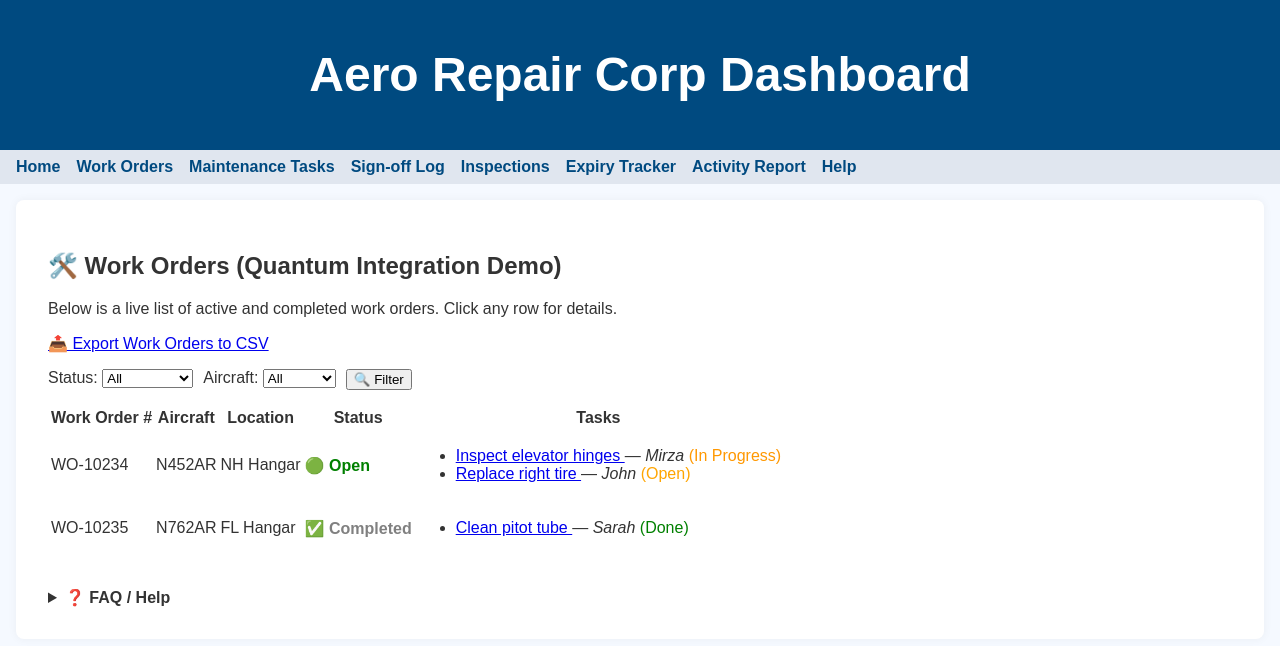
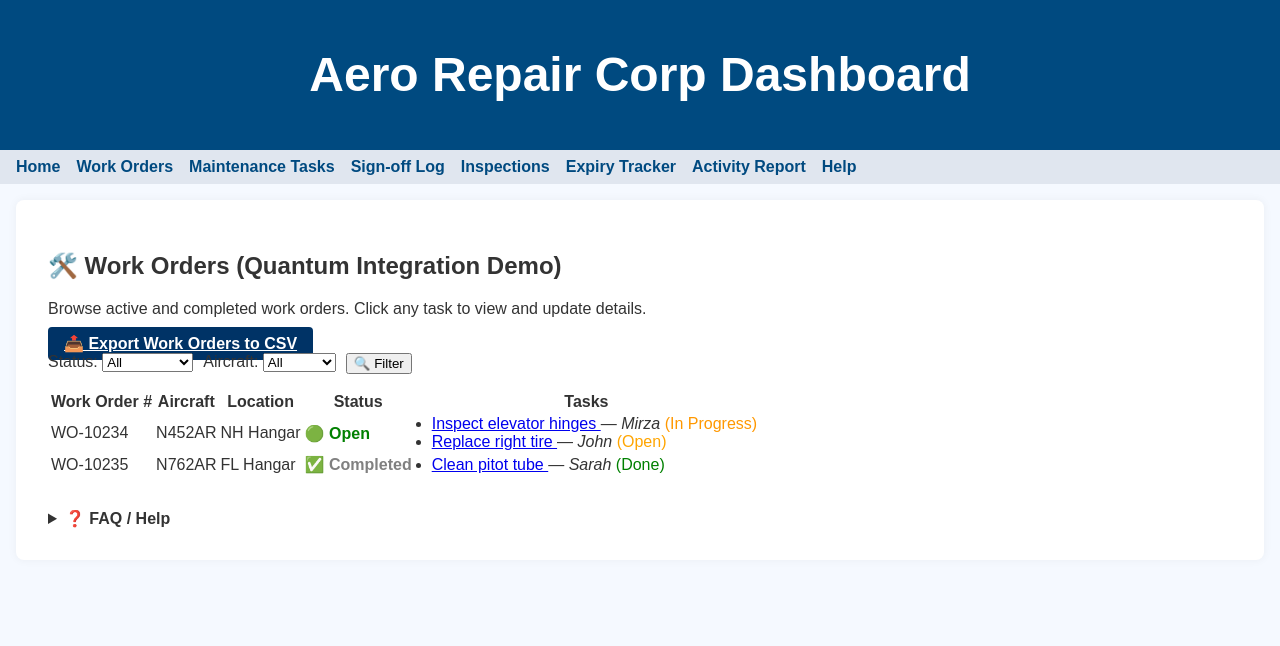
Before and after one commit to C-3-3/aero-repair-dashboard, a Flask app: page /workorders in a window 1280 px wide. Shown: the part 81-727 px from the top of the page. Run offline with Flask 3, Linux system fonts and the light colour scheme; the visitor is signed in with stand-in values (Sample User, id 1).

Commit message:
Refine workorders page with filtering feedback, user tips, and cleaner layout

```diff
--- a/templates/workorders.html
+++ b/templates/workorders.html
@@ -3,12 +3,9 @@
 
 {% block content %}
 <h2>🛠️ Work Orders (Quantum Integration Demo)</h2>
-<p>Below is a live list of active and completed work orders. Click any row for details.</p>
+<p>Browse active and completed work orders. Click any task to view and update details.</p>
 
-<!-- Status Filter (future, can be hooked up to JS or URL params) -->
-<!-- <label>Show: <select><option>All</option><option>Open</option><option>Completed</option></select></label> -->
-
-<a href="{{ url_for('export_workorders') }}" style="display: inline-block; margin-bottom: 1rem;">
+<a href="{{ url_for('export_workorders') }}" class="log-btn" style="margin-bottom: 1rem;">
   📤 Export Work Orders to CSV
 </a>
 
@@ -34,7 +31,9 @@
   <button type="submit">🔍 Filter</button>
 </form>
 
+{% if work_orders %}
 <table>
+  <thead>
     <tr>
       <th>Work Order #</th>
       <th>Aircraft</th>
@@ -42,6 +41,8 @@
       <th>Status</th>
       <th>Tasks</th>
     </tr>
+  </thead>
+  <tbody>
     {% for wo in work_orders %}
     <tr>
       <td>{{ wo.work_order_id }}</td>
@@ -57,7 +58,7 @@
         {% endif %}
       </td>
       <td>
-      <ul>
+        <ul style="margin: 0; padding-left: 1rem;">
           {% for task in wo.tasks %}
           <li>
             <a href="{{ url_for('task_detail', wo_id=wo.work_order_id, task_id=task.task_id) }}">
@@ -74,22 +75,23 @@
           </li>
           {% endfor %}
         </ul>
-
       </td>
     </tr>
     {% endfor %}
+  </tbody>
 </table>
+{% else %}
+  <p><em>No work orders found for the selected filters.</em></p>
+{% endif %}
 
-<!-- FAQ/Help -->
 <div style="margin-top: 2rem;">
   <details>
     <summary><strong>❓ FAQ / Help</strong></summary>
     <ul>
-      <li><b>How do I mark a task as done?</b> — Click on the task to update its status. (Feature coming soon!)</li>
-      <li><b>Why does this page look simpler than Quantum?</b> — The goal is to show only what you need, clearly, no training required.</li>
-      <li><b>What happens when we connect Quantum?</b> — This page will update instantly to show live data from Quantum’s work order system.</li>
+      <li><b>How do I mark a task as done?</b> — Click on the task to update its status and comment.</li>
+      <li><b>Why does this look simpler than Quantum?</b> — It’s designed for clarity. You see only what you need.</li>
+      <li><b>What happens after Quantum integration?</b> — This page will automatically pull live data from Quantum’s system.</li>
     </ul>
   </details>
 </div>
-
 {% endblock %}
```
Lines whose indentation alone changed are shown as unchanged.
